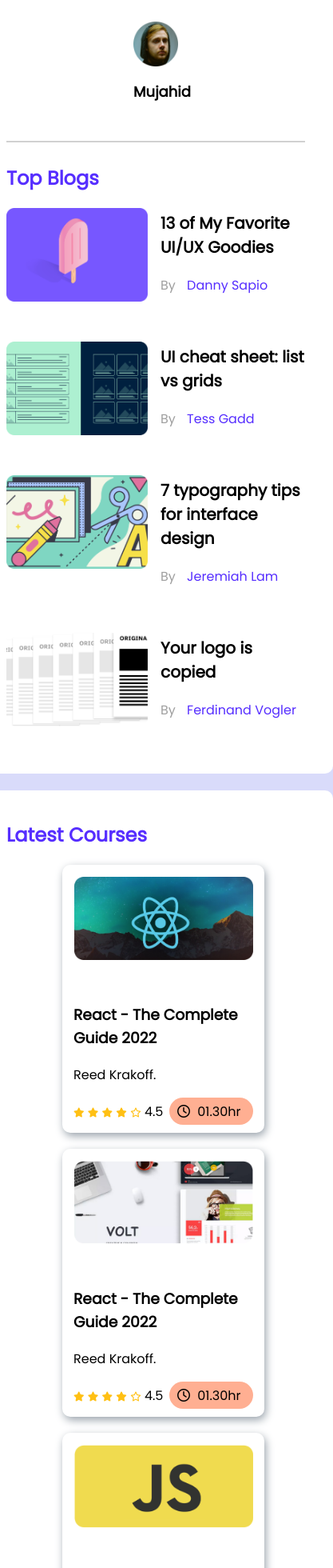
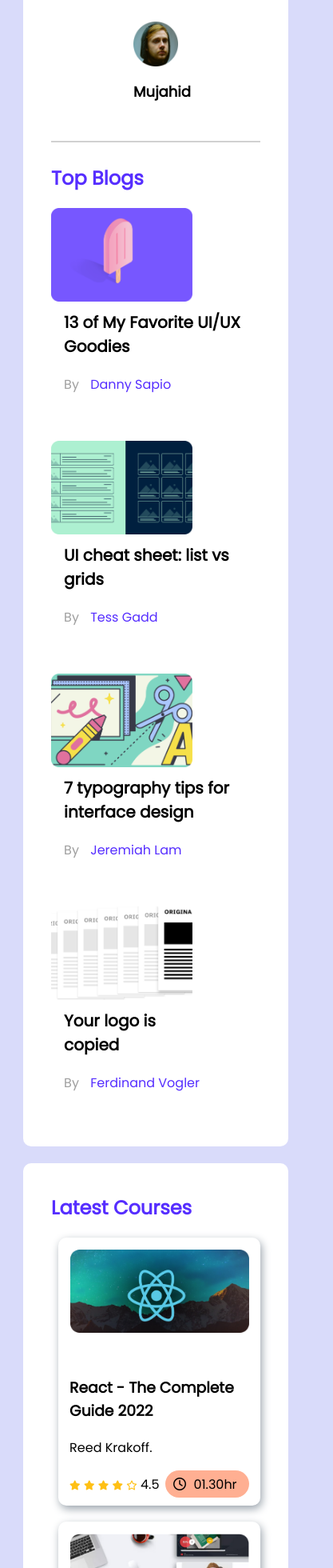
Before and after one commit to emonmorol/leader-board-css3, a plain HTML site: page index.html in a window 390 px wide. Shown: the part 915-2875 px from the top of the page at 80% size, 417 px wide, since content can reach past the window. Drawn offline with Linux system fonts and the light colour scheme.

Commit message:
navigation adjusted

```diff
--- a/index.html
+++ b/index.html
@@ -14,7 +14,7 @@
 
 <body>
     <!-- header start -->
-    <header">
+    <header>
         <nav class="navigation">
             <div class="logo">
                 <img src="images/icons/logo.png" alt="">
--- a/styles/style.css
+++ b/styles/style.css
@@ -195,7 +195,7 @@ top players
 
 @media only screen and (max-width: 688px) {
   .container {
-    width: 100%;
+    width: 70%;
   }
   .logo {
     position: relative;
@@ -217,9 +217,9 @@ top players
   }
   .course {
     margin-bottom: 20px;
-    margin-left: 70px;
   }
-  .player {
+  .player,
+  .blog {
     flex-direction: column;
   }
 }
@@ -228,7 +228,7 @@ top players
 
 @media only screen and (min-width: 689px) and (max-width: 991px) {
   .container {
-    width: 100%;
+    width: 70%;
   }
   .logo {
     position: relative;
```
Lines whose indentation alone changed are shown as unchanged.
